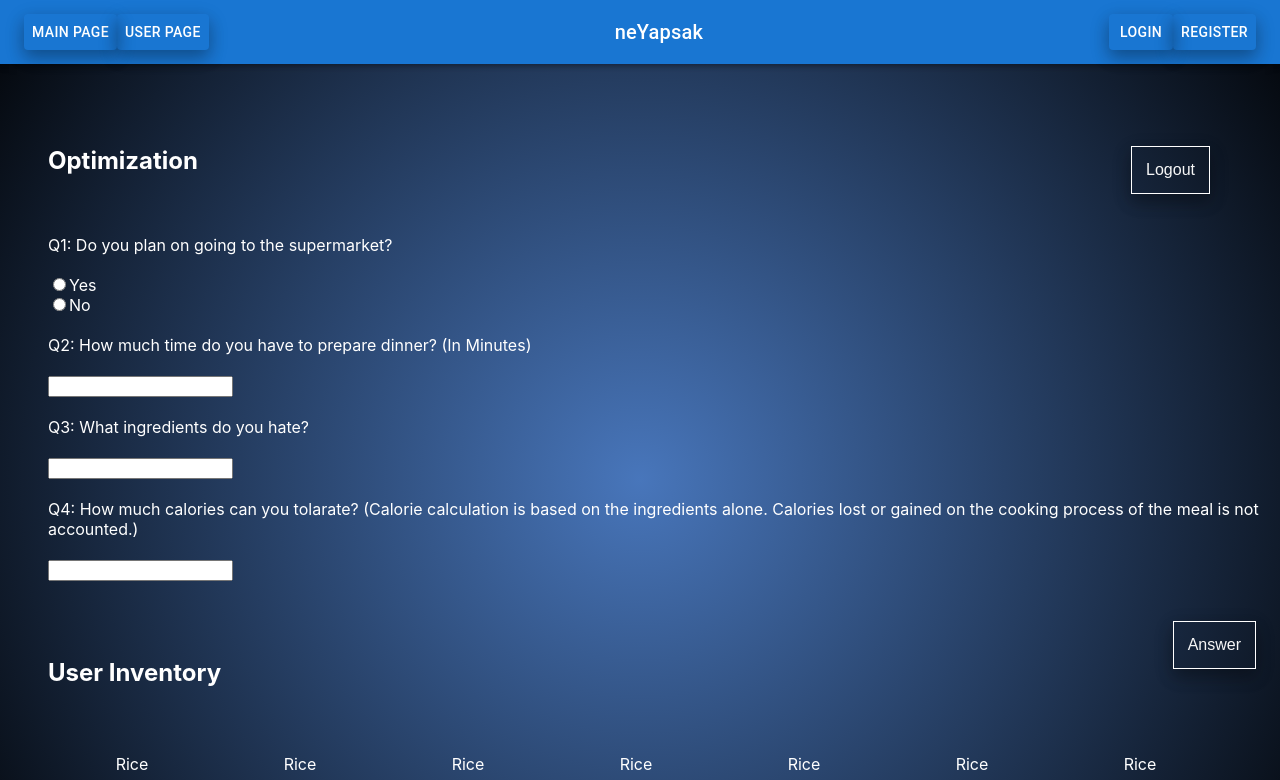
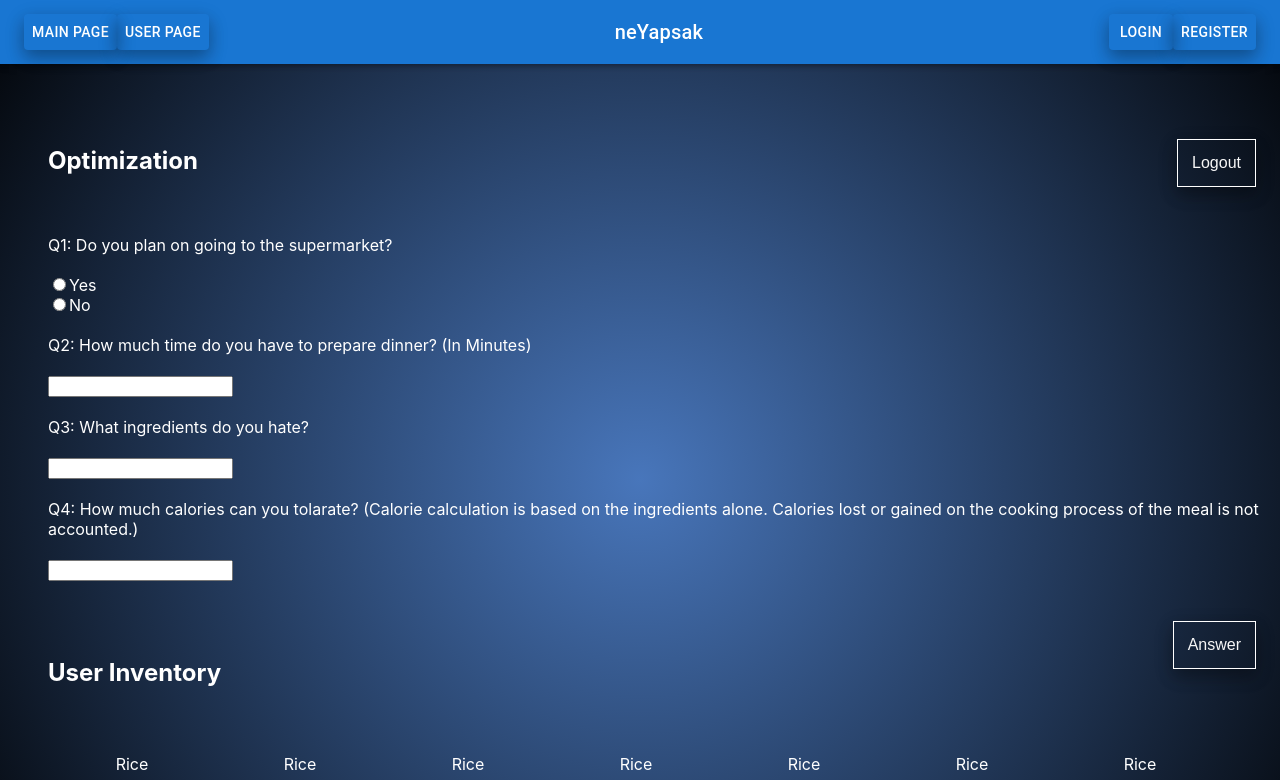
Before and after one commit to semihsatir9/neYapsak, a React (Create React App) app in the folder neyapsak/: page /userpage in a window 1280 px wide. Shown: the top 780 px of the page. Built offline with nearby package versions, Linux system fonts and the light colour scheme; no server answers.

Commit message:
Front end stuff

```diff
--- a/neyapsak/src/pages/UserPage.js
+++ b/neyapsak/src/pages/UserPage.js
@@ -46,7 +46,7 @@ function UserPage() {
 
         <div className = "align-left">
             <h6 className="align-center">{Status}</h6>
-            <div className="align-right ingredientBox">
+            <div className="align-right">
                 <button className="button" onClick={
                     logout
                     }><span>Logout</span></button>
```
